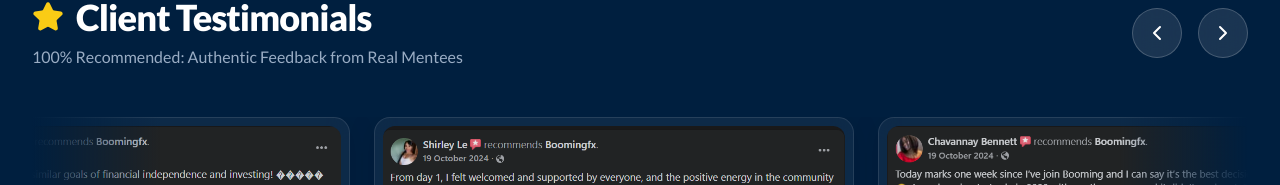
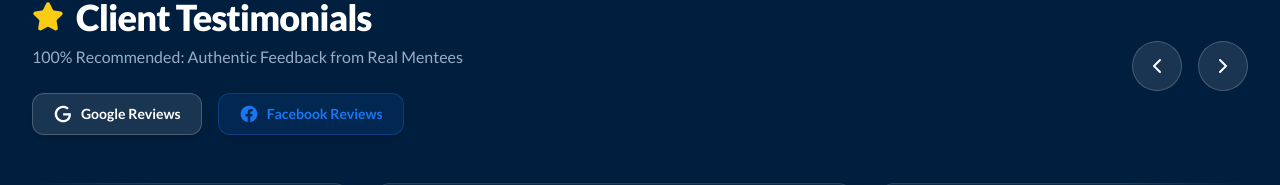
Before and after one commit to Mino-boomingfx/boomingfx, a Next.js app: page /testimonial in a window 1280 px wide. Shown: the part 541-726 px from the top of the page. Built offline with nearby package versions, Linux system fonts and the light colour scheme.

Commit message:
Add Google and Facebook review links to testimonials

```diff
--- a/src/app/testimonial/page.tsx
+++ b/src/app/testimonial/page.tsx
@@ -87,7 +87,28 @@
               <h2 className="text-3xl md:text-4xl font-black text-white tracking-tight flex items-center justify-center md:justify-start gap-3">
                 <Star className="w-8 h-8 text-yellow-400 fill-yellow-400" /> Client Testimonials
               </h2>
-              <p className="text-blue-100/70 mt-2">100% Recommended: Authentic Feedback from Real Mentees</p>
+              <p className="text-blue-100/70 mt-2 mb-6">100% Recommended: Authentic Feedback from Real Mentees</p>
+
+              <div className="flex flex-wrap items-center justify-center md:justify-start gap-4">
+                <a
+                  href="https://share.google/w9KazQzBlGZmZTcuG"
+                  target="_blank"
+                  rel="noopener noreferrer"
+                  className="inline-flex items-center gap-2 bg-white/10 border border-white/20 text-white px-5 py-2.5 rounded-xl font-bold hover:bg-white hover:text-black transition-all duration-300 shadow-lg hover:shadow-[0_0_20px_rgba(255,255,255,0.2)] text-sm"
+                >
+                  <svg className="w-5 h-5" viewBox="0 0 24 24"><path fill="currentColor" d="M21.35,11.1H12.18V13.83H18.69C18.36,17.64 15.19,19.27 12.19,19.27C8.36,19.27 5,16.25 5,12C5,7.9 8.2,4.73 12.2,4.73C15.29,4.73 17.1,6.7 17.1,6.7L19,4.72C19,4.72 16.56,2 12.1,2C6.42,2 2.03,6.8 2.03,12C2.03,17.05 6.16,22 12.25,22C17.6,22 21.5,18.33 21.5,12.91C21.5,11.76 21.35,11.1 21.35,11.1V11.1Z" /></svg>
+                  Google Reviews
+                </a>
+                <a
+                  href="https://web.facebook.com/Boomingfx/reviews"
+                  target="_blank"
+                  rel="noopener noreferrer"
+                  className="inline-flex items-center gap-2 bg-[#1877F2]/10 border border-[#1877F2]/30 text-[#1877F2] px-5 py-2.5 rounded-xl font-bold hover:bg-[#1877F2] hover:text-white transition-all duration-300 shadow-lg hover:shadow-[0_0_20px_rgba(24,119,242,0.4)] text-sm"
+                >
+                  <svg className="w-5 h-5" fill="currentColor" viewBox="0 0 24 24"><path fillRule="evenodd" d="M22 12c0-5.523-4.477-10-10-10S2 6.477 2 12c0 4.991 3.657 9.128 8.438 9.878v-6.987h-2.54V12h2.54V9.797c0-2.506 1.492-3.89 3.777-3.89 1.094 0 2.238.195 2.238.195v2.46h-1.26c-1.243 0-1.63.771-1.63 1.562V12h2.773l-.443 2.89h-2.33v6.988C18.343 21.128 22 16.991 22 12z" clipRule="evenodd" /></svg>
+                  Facebook Reviews
+                </a>
+              </div>
             </div>
             {/* Slider Controls */}
             <div className="flex items-center gap-4 hidden md:flex">
```
